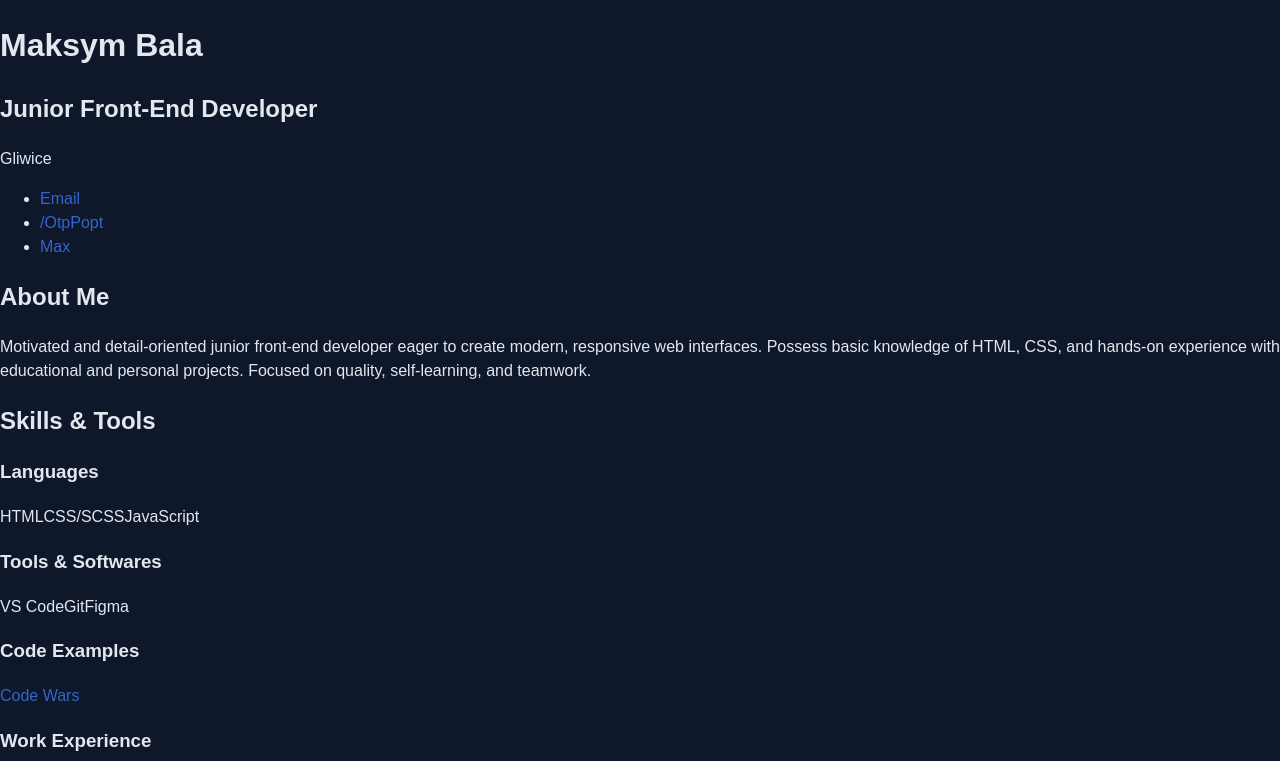
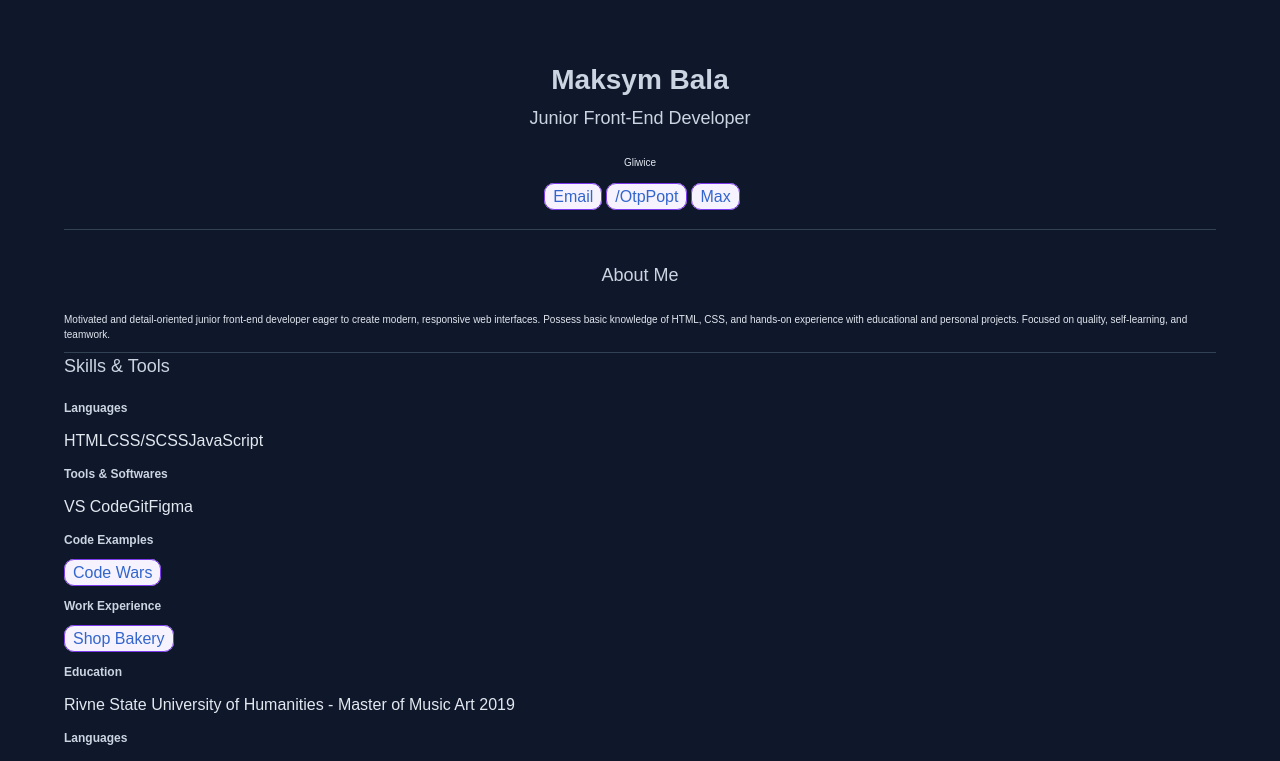
Before and after one commit to OtpPopt/rsschool-cv, a plain HTML site: page index.html in a window 1280 px wide. Shown: the top 761 px of the page. Drawn offline with Linux system fonts and the light colour scheme.

Commit message:
style: add style in header and abaut_me section

```diff
--- a/css/style.css
+++ b/css/style.css
@@ -1,12 +1,46 @@
-@import 'normalize.css';
-
-
 body {
     font-family: "Plus Jakarta Sans", sans-serif;
-    font-size: 16px;
+    font-size: 16x;
+    font-weight: 300;
+    line-height: 1.5;
+    margin: 0 64px;
     color: #e2e8f0;
     background-color: #0f172a;
-    line-height: 1.5;
+
+}
+
+ul {
+    display: flex;
+    margin: 0;
+    padding: 0;
+    list-style-type: none;
+}
+
+li {
+    display: inline-block;
+    margin-top: 5px;
+    margin-left: 4px;
+}
+
+a {
+    border: 0.50px solid #7c3aed;
+    border-radius: 10px;
+    padding: 4px 8px;
+    width: 54px;
+    height: 17px;
+    background: #f6f3ff;
+    color: #3366cc;
+    text-decoration: none;
+    transition: color 0.2s;
+}
+
+a:hover {
+    color: #003366;
+    text-decoration: underline;
+}
+
+address {
+    font-style: normal;
 }
 
 h1,
@@ -17,16 +51,100 @@ h5,
 h6 {
     font-family: "Plus Jakarta Sans", sans-serif;
     font-weight: bold;
+    color: #cbd5e1;
 
 }
 
-a {
-    color: #3366cc;
-    text-decoration: none;
-    transition: color 0.2s;
+h1 {
+    font-weight: 800;
+    font-size: 28px;
+    margin-bottom: 4px;
+
 }
 
-a:hover {
-    color: #003366;
-    text-decoration: underline;
+h2 {
+    margin-top: 0;
+    margin-bottom: 19px;
+    font-weight: 500;
+    font-size: 18px;
 }
+
+h3 {
+    font-weight: 700;
+    font-size: 12px;
+
+}
+
+p {
+    margin-top: 4px;
+    font-weight: 400;
+    font-size: 10px;
+    line-height: 1.5;
+    color: #e2e8f0;
+}
+
+
+
+image {
+    display: block;
+    max-width: 100%;
+    height: auto;
+    object-fit: cover;
+}
+
+.header {
+    top: 0;
+    padding-top: 40px;
+    width: 100%;
+    border-bottom: 0.50px solid #334155;
+
+}
+
+.header-title {
+    display: flex;
+    align-items: center;
+    flex-direction: column;
+}
+
+.nav {
+    display: flex;
+    flex-direction: column;
+    align-items: center;
+    margin-bottom: 20px;
+}
+
+.logo {
+    max-width: 100px;
+    max-height: 100px;
+}
+
+.main {
+    margin-top: 32px;
+}
+
+.abaut_me {
+    display: flex;
+    flex-direction: column;
+    align-items: center;
+    border-bottom: 0.50px solid #334155;
+}
+
+
+
+.skills {}
+
+.tags {}
+
+.tag {}
+
+.code_examples {}
+
+.experience {}
+
+.education {}
+
+.languages {}
+
+.logo {}
+
+.link {}
--- a/index.html
+++ b/index.html
@@ -5,18 +5,18 @@
     <meta charset="UTF-8">
     <meta name="viewport" content="width=device-width, initial-scale=1.0">
     <title>Maksym Bala CV</title>
-    <!-- <link rel="stylesheet" href="./css/normalize.css"> -->
+    <link rel="stylesheet" href="./css/normalize.css">
     <link rel="stylesheet" href="./css/style.css" />
 </head>
 
 <body>
     <header class="header">
-        <div>
+        <div class="header-title">
             <h1>Maksym Bala</h1>
             <h2>Junior Front-End Developer</h2>
         </div>
-        <nav>
-            <div>Gliwice</div>
+        <nav class="nav">
+            <p>Gliwice</p>
             <ul>
                 <li><a href="https://mail.google.com/mail/?view=cm&to=otppopt@gmail.com" target="_blank"
                         class="link">Email</a></li>
@@ -25,17 +25,18 @@
             </ul>
         </nav>
     </header>
-    <main>
+    <main class="main">
         <section class="abaut_me">
-            <div>
-                <h2>About Me</h2>
-            </div>
-            <div>Motivated and detail-oriented junior front-end developer eager to create modern, responsive web
+            <h2>About Me</h2>
+            <p>
+                Motivated and detail-oriented junior front-end developer eager to create modern, responsive web
                 interfaces.
                 Possess
-                basic knowledge of HTML, CSS, and hands-on experience with educational and personal projects. Focused on
+                basic knowledge of HTML, CSS, and hands-on experience with educational and personal projects.
+                Focused on
                 quality,
-                self-learning, and teamwork.</div>
+                self-learning, and teamwork.
+            </p>
         </section>
         <section class="skills">
             <div>
@@ -86,7 +87,7 @@
         </section>
     </main>
     <footer>
-        <img src="./img/rs-school-logo.svg" alt="RS School Logo">
+        <img src="./img/rs-school-logo.svg" alt="RS School Logo" class="logo">
         <ul>
             <li><a href="https://github.com/OtpPopt" target="_blank" class="link">/OtpPopt</a>
             </li>
--- a/style.css
+++ /dev/null
@@ -1,38 +0,0 @@
-body {
-    font-family: "Plus Jakarta Sans", sans-serif;
-    font-size: 16px;
-    color: #e2e8f0;
-    background-color: #0f172a;
-    line-height: 1.5;
-}
-
-h1,
-h2,
-h3,
-h4,
-h5,
-h6 {
-    font-family: "Plus Jakarta Sans", sans-serif;
-    font-weight: bold;
-
-}
-
-a {
-    color: #3366cc;
-    text-decoration: none;
-    transition: color 0.2s;
-}
-
-a:hover {
-    color: #003366;
-    text-decoration: underline;
-}
-
-.header {
-    position: absolute;
-    top: 0;
-    left: 0;
-    padding-top: 16px;
-    width: 100%;
-    background: linear-gradient(180deg, rgba(15, 23, 42, 0) 0%, #0f172a 100%);
-}
```
